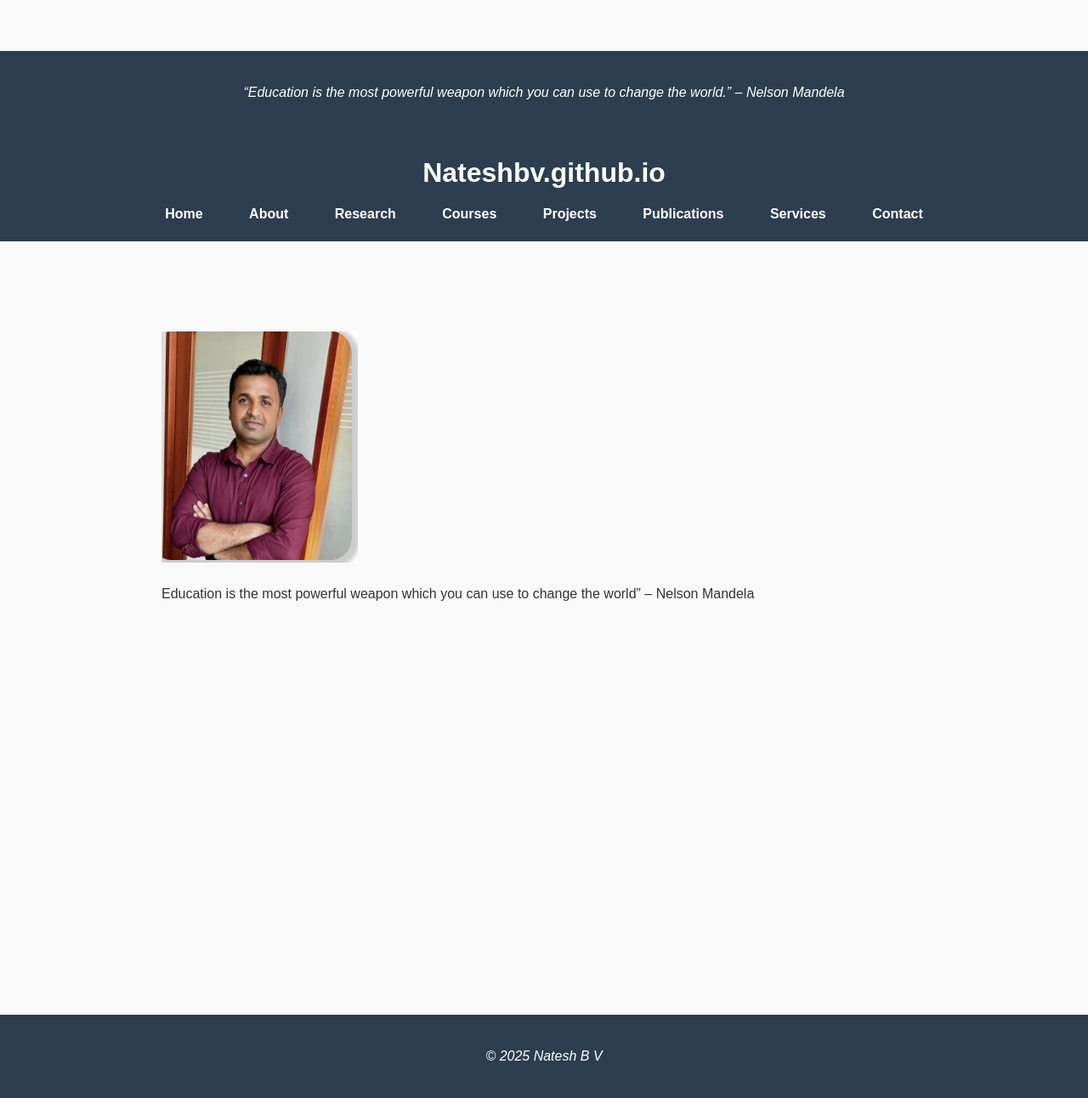
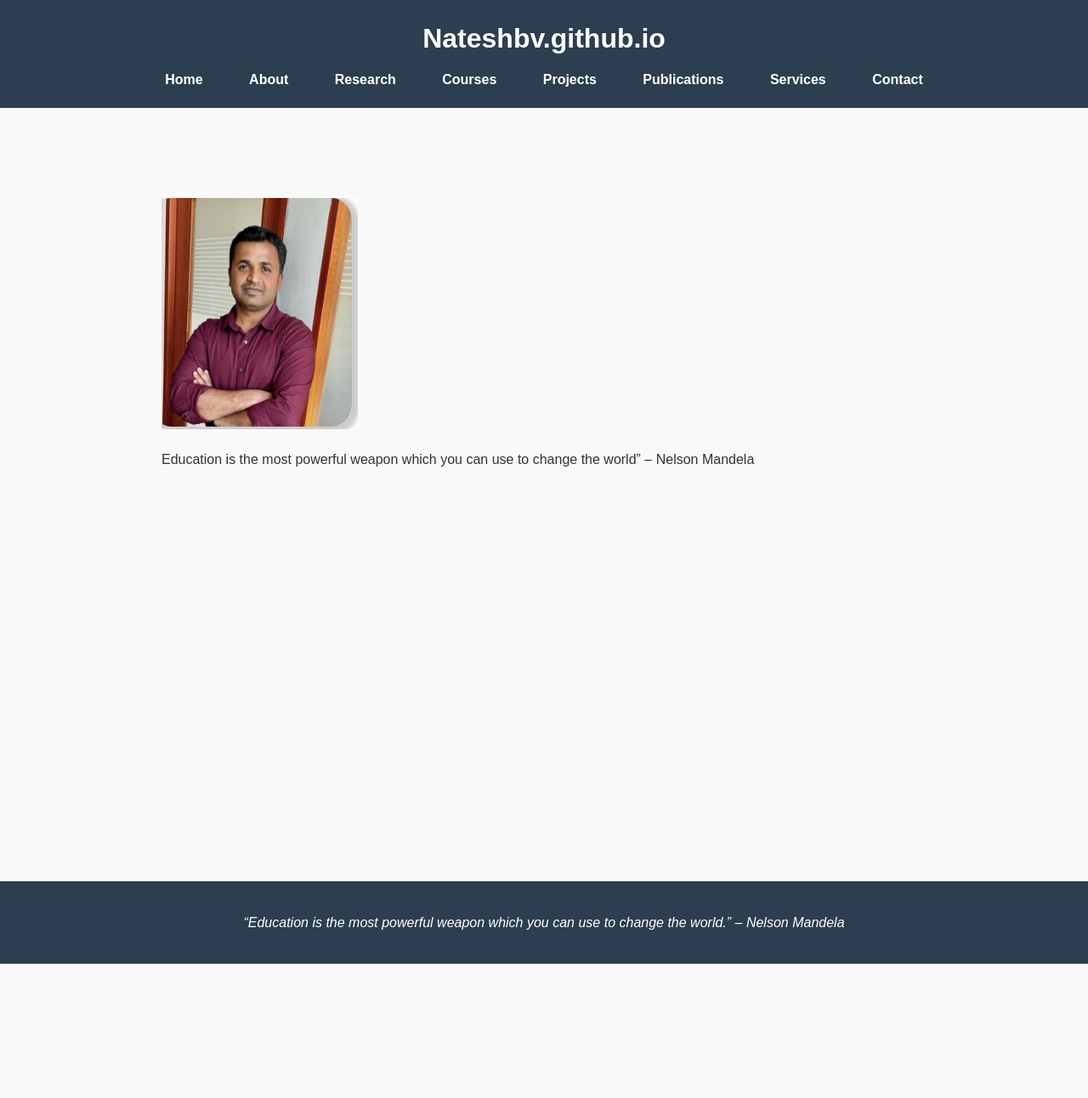
Before and after one commit to Nateshbv/Nateshbv.github.io, a Jekyll site: the page built from index.md, in a window 1280 px wide. Shown: the whole page at 85% size. Built offline with Jekyll 4.4.1, drawn with Linux system fonts in a browser that asks for light colours; after the commit the page ends 1134 px from its top, so only the background shows below that.

Commit message:
Update default.html

```diff
--- a/_layouts/default.html
+++ b/_layouts/default.html
@@ -3,14 +3,12 @@
 <head>
   <meta charset="UTF-8">
   <meta name="viewport" content="width=device-width, initial-scale=1.0">
-<!--   <title>{{ page.title }} | {{ site.title }}</title> -->
+  <title>{{ site.title }}</title>
   <link rel="stylesheet" href="{{ '/assets/css/style.css' | relative_url }}">
 </head>
-  <footer>
-  <p>“Education is the most powerful weapon which you can use to change the world.” – Nelson Mandela</p>
-</footer>
-
 <body>
+  <div class="site-container">
+    <!-- Header -->
     <header>
       <h1>{{ site.title }}</h1>
       <nav>
@@ -20,12 +18,15 @@
       </nav>
     </header>
 
+    <!-- Main content -->
     <main>
       {{ content }}
     </main>
 
+    <!-- Footer -->
     <footer>
-    <p>© 2025 Natesh B V</p>
+      <p>“Education is the most powerful weapon which you can use to change the world.” – Nelson Mandela</p>
     </footer>
+  </div>
 </body>
 </html>
```
Lines whose indentation alone changed are shown as unchanged.
